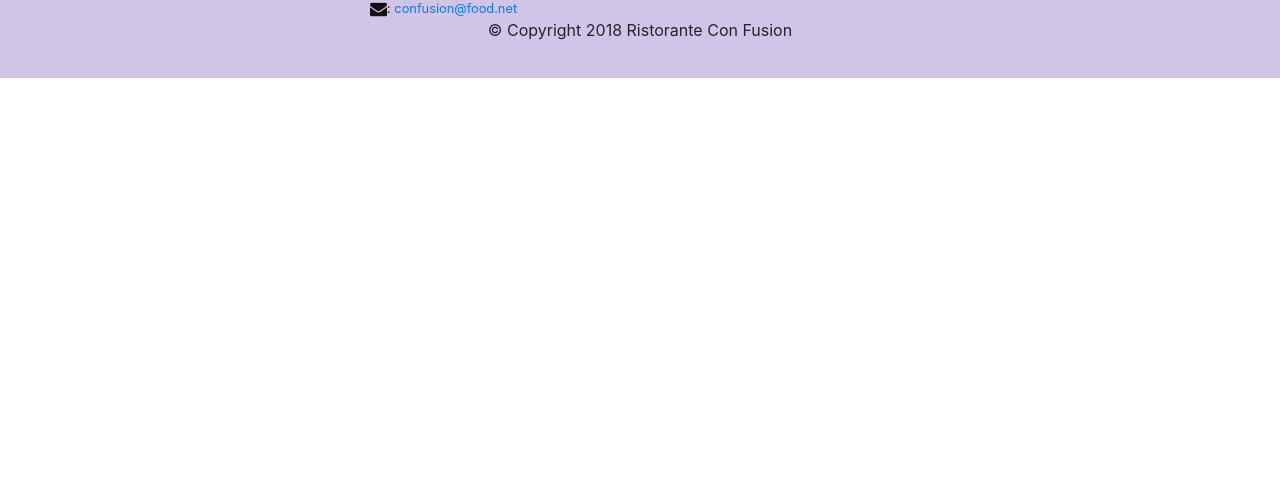
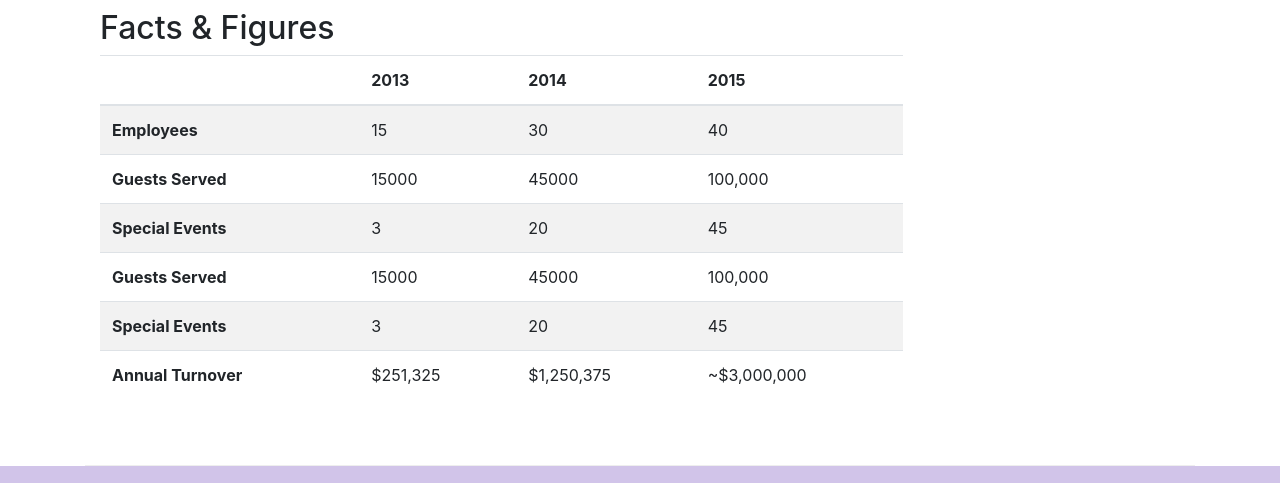
Before and after one commit to cledi01/learningBootstrap, a website: page aboutus.html in a window 1280 px wide. Shown: the part 1703-2186 px from the top of the page. Before the commit the page ends 1781 px from the top, so only its background shows below. Drawn offline with nearby package versions, Linux system fonts and the light colour scheme.

Commit message:
tables and cards

```diff
--- a/aboutus.html
+++ b/aboutus.html
@@ -63,7 +63,33 @@
                 <p>Started in 2010, Ristorante con Fusion quickly established itself as a culinary icon par excellence in Hong Kong. With its unique brand of world fusion cuisine that can be found nowhere else, it enjoys patronage from the A-list clientele in Hong Kong.  Featuring four of the best three-star Michelin chefs in the world, you never know what will arrive on your plate the next time you visit us.</p>
                 <p>The restaurant traces its humble beginnings to <em>The Frying Pan</em>, a successful chain started by our CEO, Mr. Peter Pan, that featured for the first time the world's best cuisines in a pan.</p>
             </div>
-            <div>
+            <div class="col-sm">
+                <div class="card">
+                    <h3 class="card-header bg-primary text-white">Facts At a Glance</h3>
+                    <div class="card-body">
+                        <dl class="row">
+                            <dt class="col-6">Started</dt>
+                            <dd class="col-6">3 Feb. 2013</dd>
+                            <dt class="col-6">Major Stake Holder</dt>
+                            <dd class="col-6">HK Fine Foods Inc.</dd>
+                            <dt class="col-6">Last Year's Turnover</dt>
+                            <dd class="col-6">$1,250,375</dd>
+                            <dt class="col-6">Employees</dt>
+                            <dd class="col-6">40</dd>
+                        </dl>
+                    </div>
+                </div>
+            </div>
+            <div class="col-12">
+                <div class="card card-body bg-light">
+                    <blockquote class="blockquote">
+                        <p class="mb-0">You better cut the pizza in four pieces because I'm not hungry enough to eat six.</p>
+                        <footer class="blockquote-footer">
+                            Yogi Berra,
+                            <cite title="Source Title">The wit and Wisdom of Yogi Berra, P. Pepe, Diversion Books, 2013</cite>
+                        </footer>
+                    </blockquote>
+                </div>
             </div>
         </div>
 
@@ -81,7 +107,65 @@
                 <p class="d-none d-sm-block">Award winning three-star Michelin chef with wide International experience having worked closely with whos-who in the culinary world, he specializes in creating mouthwatering Indo-Italian fusion experiences. He says, <em>Put together the cuisines from the two craziest cultures, and you get a winning hit! Amma Mia!</em></p>
             </div>
        </div>
+        <div class="row row-content">
+            <div class="col-12 col-sm-9">
+                <h2>Facts &amp; Figures</h2>
+                <div class="table-responsive">
+                    <table class="table table-striped">
+                        <thead class="thread-dark">
+                            <tr>
+                                <th>&nbsp;</th>
+                                <th>2013</th>
+                                <th>2014</th>
+                                <th>2015</th>
+                            </tr>
+                        </thead>
+                        <tbody>
+                            <tr>
+                                <th>Employees</th>
+                                <td>15</td>
+                                <td>30</td>
+                                <td>40</td>
+                            </tr>
+                            <tr>
+                                <th>Guests Served</th>
+                                <td>15000</td>
+                                <td>45000</td>
+                                <td>100,000</td>
+                            </tr>
+                            <tr>
+                                <th>Special Events</th>
+                                <td>3</td>
+                                <td>20</td>
+                                <td>45</td>
+                            </tr>
+                            <tr>
+                                <th>Guests Served</th>
+                                <td>15000</td>
+                                <td>45000</td>
+                                <td>100,000</td>
+                            </tr>
+                            <tr>
+                                <th>Special Events</th>
+                                <td>3</td>
+                                <td>20</td>
+                                <td>45</td>
+                            </tr>
+                            <tr>
+                                <th>Annual Turnover</th>
+                                <td>$251,325</td>
+                                <td>$1,250,375</td>
+                                <td>~$3,000,000</td>
+                            </tr>
+                        </tbody>
+                    </table>
+                </div>
+            </div>
+            <div class="col-12 col-sm-3">
 
+            </div>
+
+        </div>
     </div>
 
     <footer class="footer">
```
